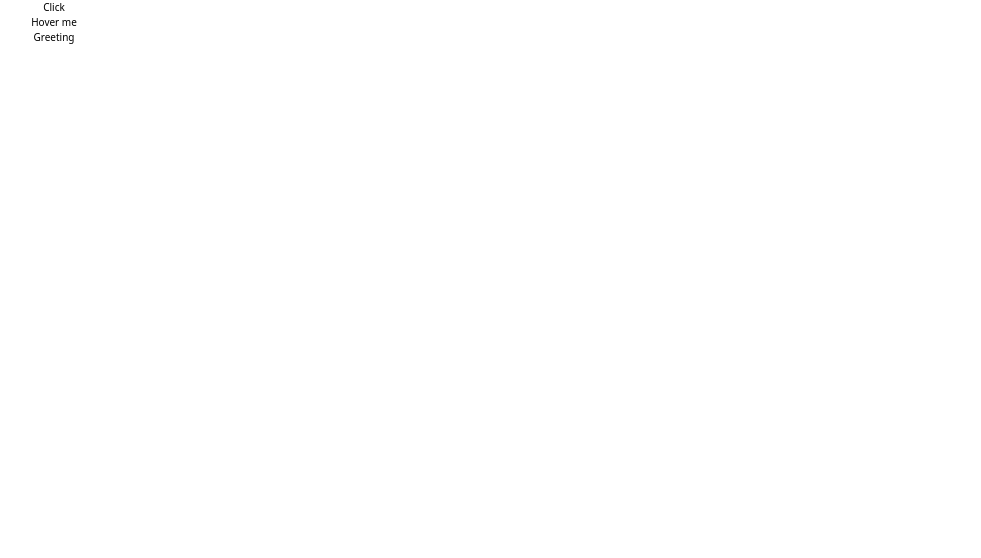
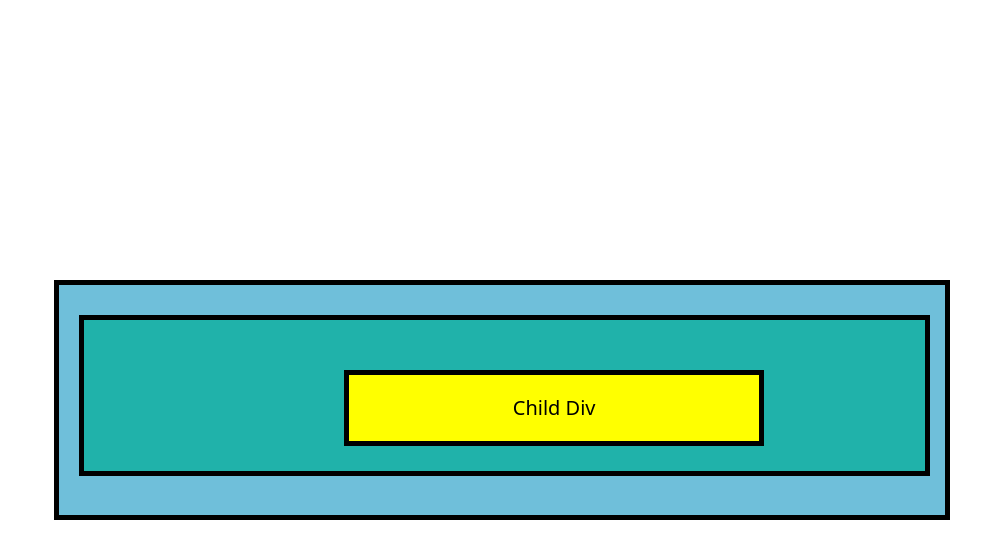
Before and after one commit to Muhammadhassanlashkarwala/practice-react-js, a React (Vite) app: page / in a window 1280 px wide. Shown: the top 558 px of the page, without its empty margins (138-1119 px from the left). Built offline with nearby package versions, Linux system fonts and the light colour scheme.

Commit message:
event-propagation

```diff
--- a/src/App.jsx
+++ b/src/App.jsx
@@ -1,7 +1,8 @@
 // import seriesData from '../src/api/seriesData.json'
 // import { SeriesCard } from './components/SeriesCard';
+import { EventPropagation } from './components/EventPropagation';
 import './components/Netflix.module.css';
-import EventHandling from './components/EventHandling';
+// import EventHandling from './components/EventHandling';
 import { EventProps } from './EventProps';
 
 const App = () => {
@@ -15,7 +16,8 @@ const App = () => {
    </ul>
     </section>   */}
   {/* <EventHandling /> */}
-  <EventProps />
+  {/* <EventProps /> */}
+  <EventPropagation />
   </>
   );
 };
--- /dev/null
+++ b/src/components/EV.css
@@ -0,0 +1,31 @@
+
+
+.main-div{
+    width: 100%;
+    height: 100vh;
+    display: flex;
+    justify-content: center;
+    align-items: center;
+}
+.g-div{
+    background-color: rgb(111, 191, 218);
+    border: 5px solid black;
+    width: 70%;
+    height: 30%;
+}
+.p-div{
+    background-color: lightseagreen;
+    border: 5px solid black;
+    width: 96%;
+    margin: 30px 20px;
+    height: 70%;
+}
+.c-div{
+    background-color: yellow;
+    border: 5px solid black;
+    width: 50%;
+    text-align: center;
+    margin: 50px 260px;
+    font-size: 2rem;
+    height: 50%;
+}
--- /dev/null
+++ b/src/components/EventPropagation.jsx
@@ -0,0 +1,31 @@
+import "./EV.css"
+
+export function EventPropagation() {
+
+    const handleGrandParent = () => {
+        console.log('GrandParent clicked');
+    };
+
+    const handleParentClick = () => {
+        console.log('Parent clicked');
+    };
+
+    const handleChildClick = (event) => {
+        // console.log(event);
+        event.stopPropagation(); // stops the event from bubbling up to the parent element.
+        console.log('Child clicked');
+    };
+
+    return(
+        // <h1>EventPropagation</h1>
+        <section className="main-div">
+            <div className="g-div" onClickCapture={handleGrandParent}>
+                <div className="p-div" onClickCapture={handleParentClick}>
+                    <button className="c-div" onClickCapture={handleChildClick}>
+                     Child Div
+                    </button>
+                </div>
+            </div>
+        </section>
+    );
+};
```
Also changed, not shown: src/EV.css (deleted).
